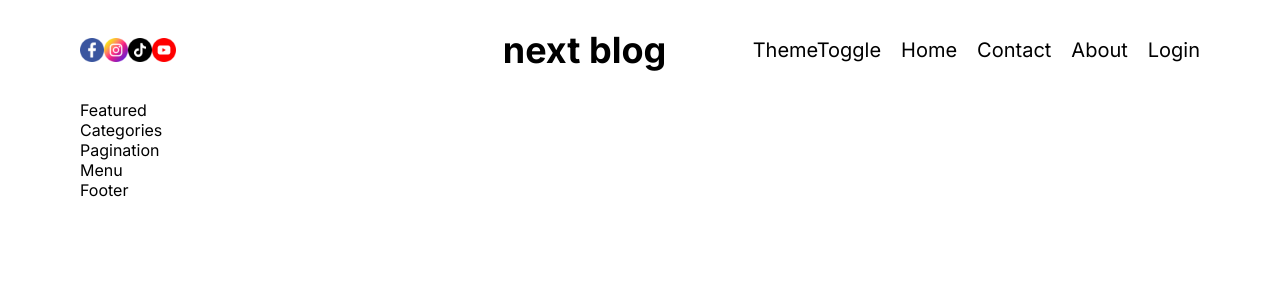
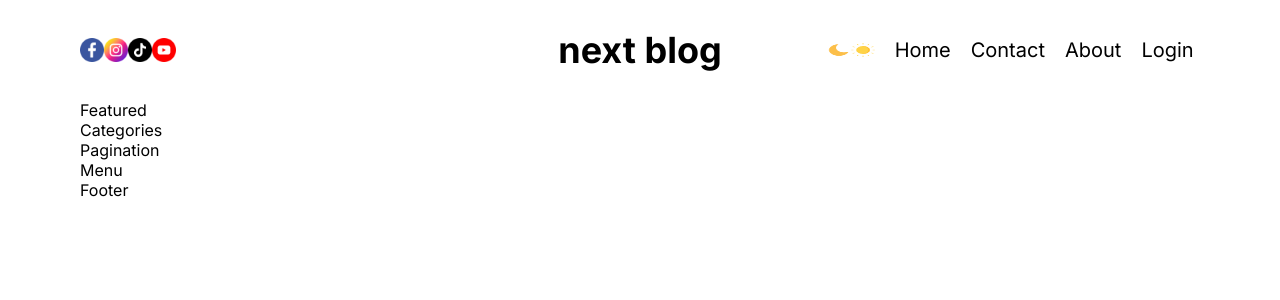
Before and after one commit to FREDVUNI/next-blog, a Next.js app: page / in a window 1280 px wide. Shown: the top 300 px of the page. Built offline with nearby package versions, Linux system fonts and the light colour scheme.

Commit message:
chore: set up dark/light theme

```diff
--- a/src/components/themeToggle/ThemeToggle.jsx
+++ b/src/components/themeToggle/ThemeToggle.jsx
@@ -1,8 +1,14 @@
 import React from "react";
 import styles from "./theme.toggle.module.css";
+import Image from "next/image";
 
 const ThemeToggle = () => {
-  return <div className={styles.container}>ThemeToggle</div>;
+  return (
+    <div className={styles.container}>
+      <Image src="/moon.png" alt="dark" width={24} height={14} />
+      <Image src="/sun.png" alt="light" width={24} height={14} />
+    </div>
+  );
 };
 
 export default ThemeToggle;
```
